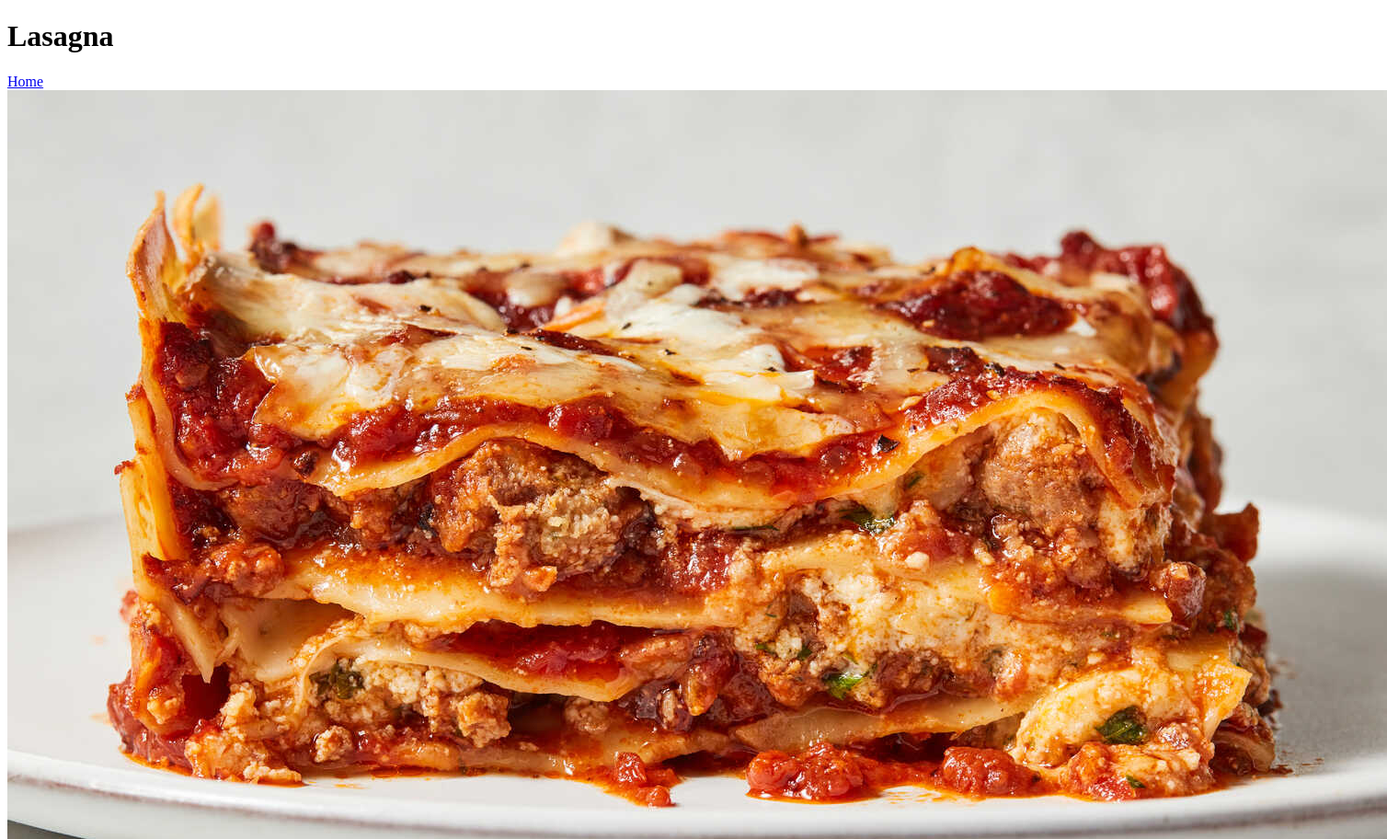
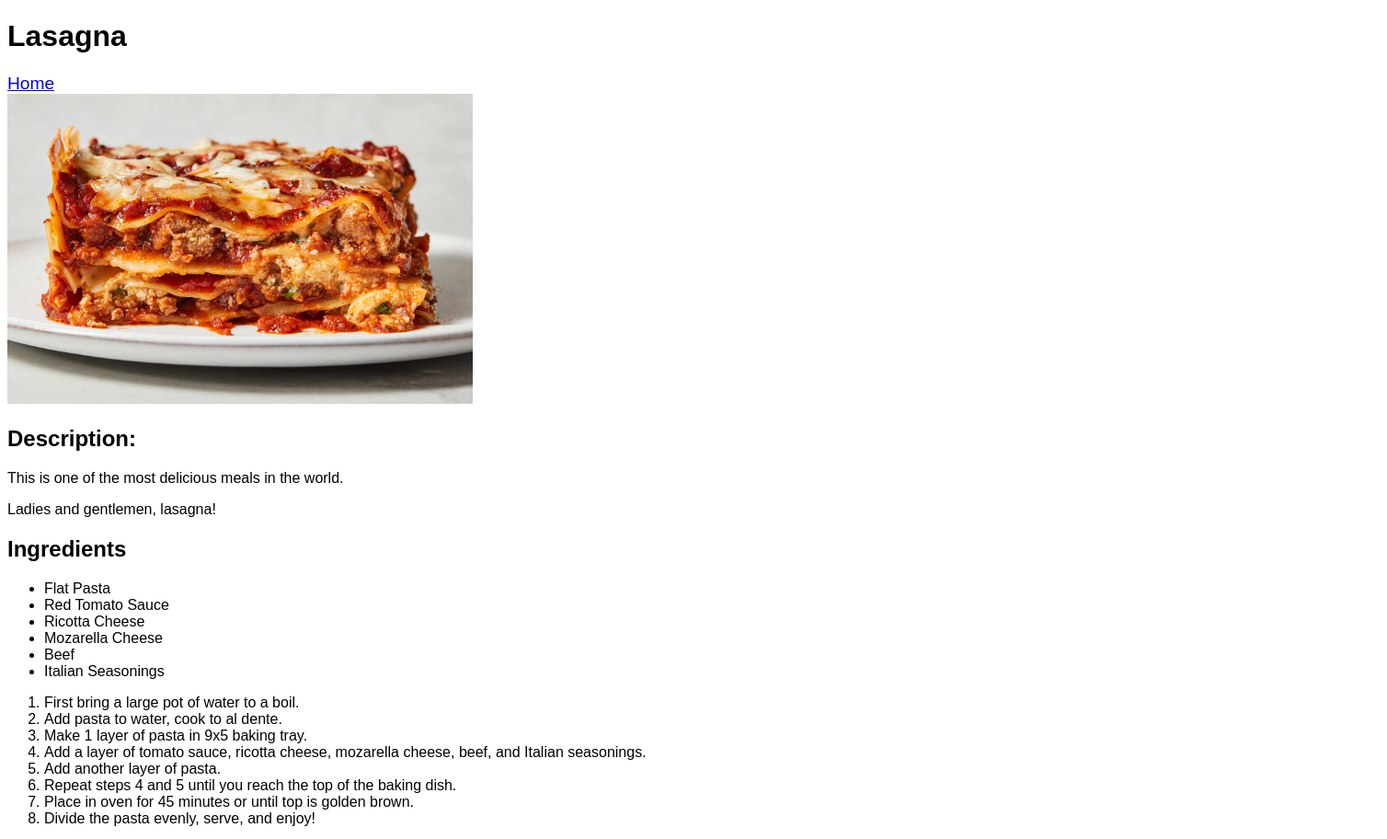
Before and after one commit to sean-woleslagle/odin-recipes, a plain HTML site: page recipes/lasagna.html in a window 1280 px wide. Shown: the top 912 px of the page at 92% size, 1508 px wide, since content can reach past the window. Drawn offline with Linux system fonts and the light colour scheme.

Commit message:
Started adding CSS to make it look nicer! Modified the HTML files to add the CSS classes in and start making it look better. Created new file: style.css and added the various classes to differentiate.

```diff
--- a/recipes/lasagna.html
+++ b/recipes/lasagna.html
@@ -1,18 +1,20 @@
 <!DOCTYPE html>
 <html lang="en">
 <head>
+    <link rel="stylesheet" href="../style.css">
     <meta charset="UTF-8">
     <meta name="viewport" content="width=device-width, initial-scale=1.0">
     <title>Lasagna</title>
 </head>
 <body>
-    <h1>Lasagna</h1>
+    <h1 class="heading">Lasagna</h1>
     <a href="../index.html">Home</a>
-    <img src="../images/lasagna.jpg" alt="A picture of lasagna">
-    <h2>Description:</h2>
+    <br>
+    <img src="../images/lasagna.jpg" alt="A picture of lasagna" class="picture">
+    <h2 class="head2">Description:</h2>
     <p>This is one of the most delicious meals in the world.</p>
     <p>Ladies and gentlemen, lasagna!</p>
-    <h2>Ingredients</h2>
+    <h2 class="head2">Ingredients</h2>
     <ul>
         <li>Flat Pasta</li>
         <li>Red Tomato Sauce</li>
--- /dev/null
+++ b/style.css
@@ -0,0 +1,28 @@
+.heading {
+   font-family: Arial, Helvetica, sans-serif;
+   font-weight: bold;
+   font-size: xx-large;
+}
+
+.picture {
+    height: auto;
+    max-width: 40%;
+}
+
+a[href$=".html"] {
+    font-family: Arial, Helvetica, sans-serif;
+    font-weight: 500;
+    font-size: larger;
+}
+
+.head2 {
+    font-family: Arial, Helvetica, sans-serif;
+    font-weight: bold;
+    font-size: x-large;
+}
+
+* {
+    font-family: Arial, Helvetica, sans-serif;
+    font-weight: 400;
+    font-size: medium;
+}
```
Also changed, not shown: index.html (+3 -2 lines), recipes/pizza.html (+6 -4 lines), recipes/sushi.html (+6 -4 lines).
